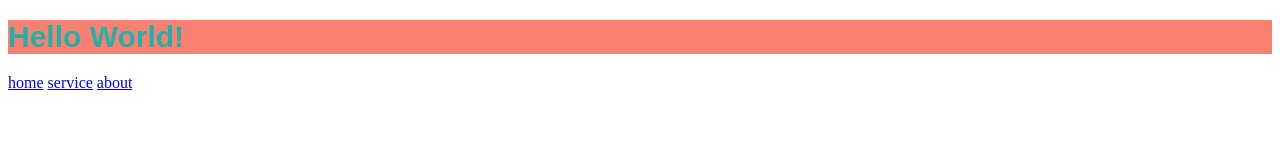
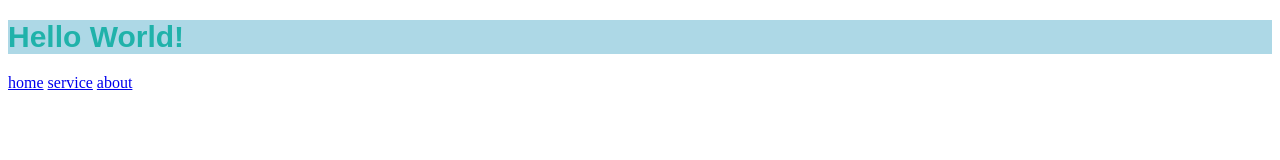
Before and after one commit to almiraasp/itw2024_243040097, a plain HTML site: page kuliah/pertemuan6/latihan.html in a window 1280 px wide. Drawn offline with Linux system fonts and the light colour scheme.

Commit message:
mengubah warna background pada latihan pertemuan 6

```diff
--- a/kuliah/pertemuan6/latihan.html
+++ b/kuliah/pertemuan6/latihan.html
@@ -9,7 +9,7 @@
             color: lightseagreen;
             font-family: arial;
             font-size: 30px;
-            background-color: salmon;
+            background-color: lightblue;
         }
     </style>
 </head>
```
